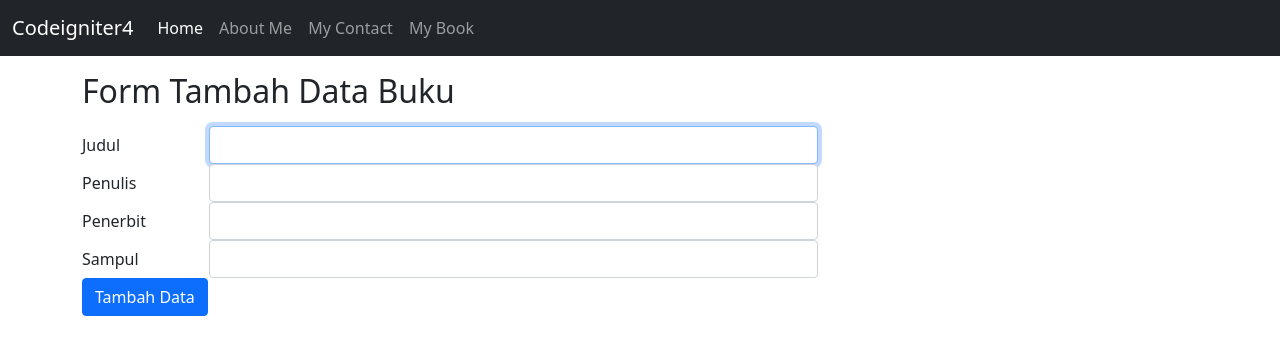
After one commit to fadlisabda/WebsitePribadi, a CodeIgniter 4 app: template app/Views/buku/create.php in a window 1280 px wide. The commit adds this page. Shown: the top 355 px of the page. Run offline with PHP 8.4 and a stand-in for CodeIgniter, Linux system fonts and the light colour scheme; the template is opened without the code that fills it, so the values that code supplies are empty; some libraries are stand-ins or nearby versions.

Commit message:
menambahkan fitur tambah data

```diff
--- a/app/Config/Routes.php
+++ b/app/Config/Routes.php
@@ -34,6 +34,8 @@ $routes->setAutoRoute(true);
 $routes->get('/', 'Home::index');
 $routes->get('/about', 'about\About::about');
 $routes->get('/contact', 'Contact::index');
+$routes->get('/contact', 'Contact::index');
+$routes->get('/buku/create', 'Buku::create');
 $routes->get('/buku/(:segment)', 'Buku::detail/$1');
 /*
  * --------------------------------------------------------------------
--- a/app/Models/BukuModel.php
+++ b/app/Models/BukuModel.php
@@ -8,6 +8,7 @@ class BukuModel extends Model
 {
     protected $table = 'buku';
     protected $useTimestamps = true;
+    protected $allowedFields = ['judul', 'slug', 'penulis', 'penerbit', 'sampul'];
     public function getBuku($slug = false)
     {
         if ($slug == false) {
--- /dev/null
+++ b/app/Views/buku/create.php
@@ -0,0 +1,42 @@
+<?= $this->extend('layout/template'); ?>
+<?= $this->section('content'); ?>
+<div class="container">
+    <div class="row">
+        <div class="col-8">
+            <h2 class="my-3">Form Tambah Data Buku</h2>
+            <form action="/buku/save" method="post">
+                <?= csrf_field(); ?>
+                <div class="form-group row">
+                    <label for="judul" class="col-sm-2 col-form-label">Judul</label>
+                    <div class="col-sm-10">
+                        <input type="text" class="form-control" id="judul" name="judul" autofocus>
+                    </div>
+                </div>
+                <div class="form-group row">
+                    <label for="penulis" class="col-sm-2 col-form-label">Penulis</label>
+                    <div class="col-sm-10">
+                        <input type="text" class="form-control" id="penulis" name="penulis">
+                    </div>
+                </div>
+                <div class="form-group row">
+                    <label for="penerbit" class="col-sm-2 col-form-label">Penerbit</label>
+                    <div class="col-sm-10">
+                        <input type="text" class="form-control" id="penerbit" name="penerbit">
+                    </div>
+                </div>
+                <div class="form-group row">
+                    <label for="sampul" class="col-sm-2 col-form-label">Sampul</label>
+                    <div class="col-sm-10">
+                        <input type="text" class="form-control" id="sampul" name="sampul">
+                    </div>
+                </div>
+                <div class="form-group row">
+                    <div class="col-sm-10">
+                        <button type="submit" class="btn btn-primary">Tambah Data</button>
+                    </div>
+                </div>
+            </form>
+        </div>
+    </div>
+</div>
+<?= $this->endSection(); ?>
--- a/app/Views/buku/index.php
+++ b/app/Views/buku/index.php
@@ -3,7 +3,13 @@
 <div class="container">
     <div class="row">
         <div class="col">
+            <a href="/buku/create" class="btn btn-primary mt-3">Tambah Data Buku</a>
             <h1 class="mt-2">My Book</h1>
+            <?php if (session()->getFlashdata('pesan')) : ?>
+                <div class="alert alert-success" role="alert">
+                    <?= session()->getFlashdata('pesan'); ?>
+                </div>
+            <?php endif; ?>
             <table class="table">
                 <thead class="table-dark">
                     <tr>
```
Also changed, not shown: app/Controllers/Buku.php (+25 -0 lines).
